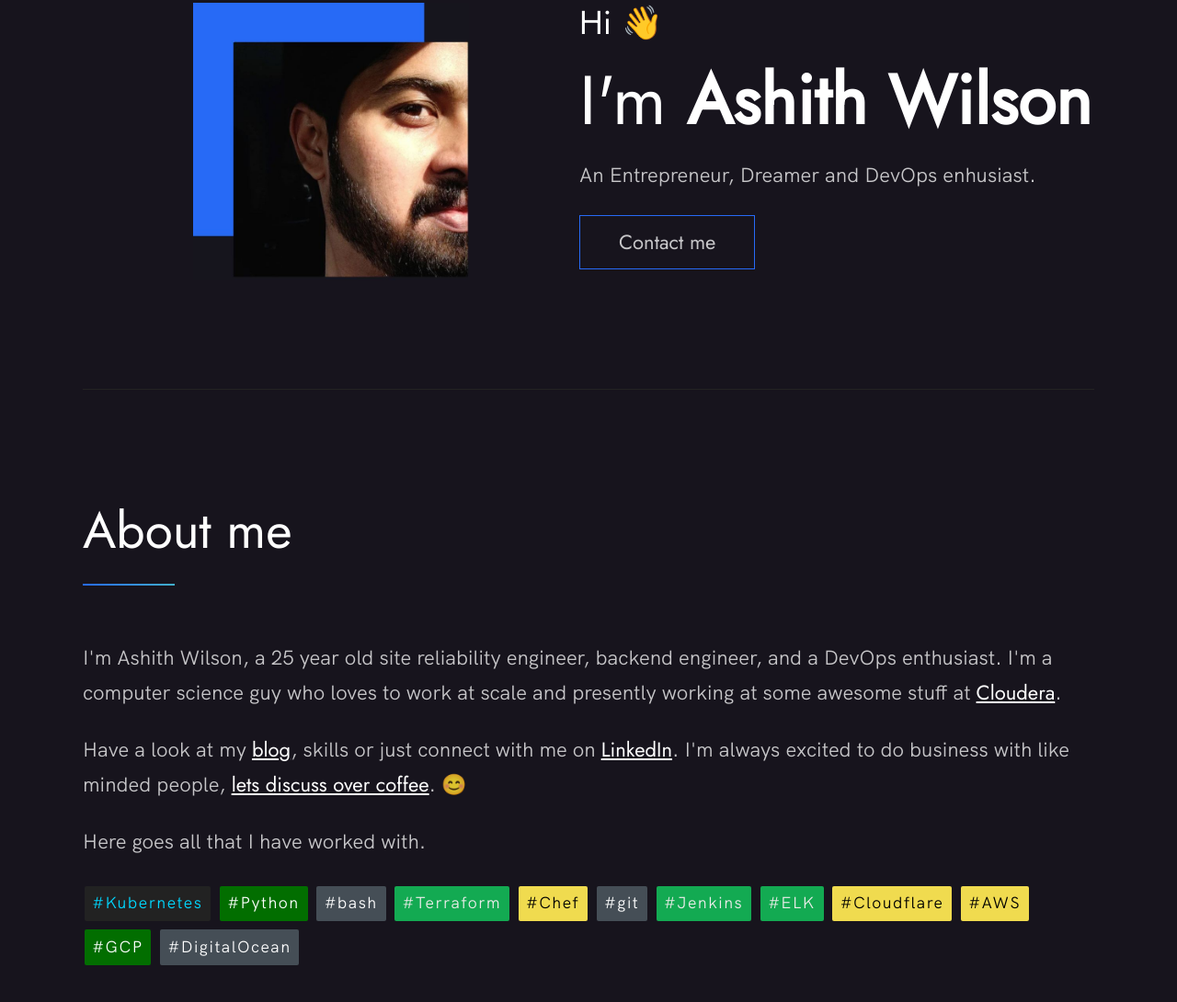
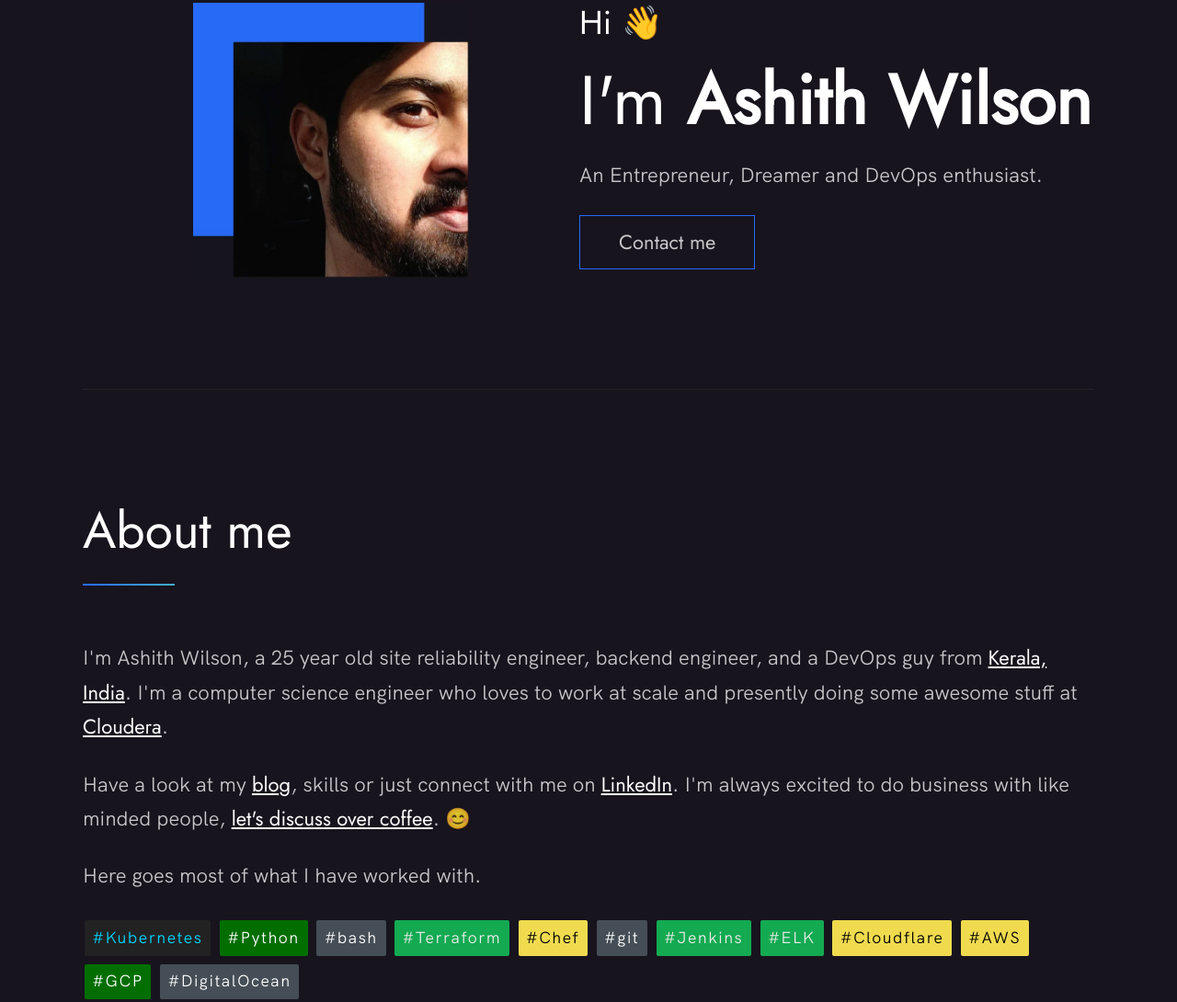
Before and after one commit to ashithwilson/ashithwilson.com, a plain HTML site: page docs/index.html in a window 1280 px wide. Shown: the part 234-1324 px from the top of the page at 92% size. Drawn offline with Linux system fonts and the light colour scheme.

Commit message:
fix: fix typos

```diff
--- a/docs/index.html
+++ b/docs/index.html
@@ -56,7 +56,7 @@
           <div class="banner-text">
             <h3>Hi 👋</h3>
             <h1 class="heading-primary">I'm <b>Ashith Wilson</b></h1>
-            <p class="subtitle">An Entrepreneur, Dreamer and DevOps enhusiast.</p>
+            <p class="subtitle">An Entrepreneur, Dreamer and DevOps enthusiast.</p>
             <a href="#contact" class="button button-orange">Contact me</a>
           </div>
         </div>
@@ -66,11 +66,11 @@
       <section id="about">
         <div class="container">
           <h2>About me</h2>
-          <p>I'm Ashith Wilson, a 25 year old site reliability engineer, backend engineer, and a DevOps enthusiast. I'm a computer science guy who loves to work at scale and presently working at some awesome stuff at <a href="https://www.cloudera.com/" target="_blank">Cloudera</a>.</p>
+          <p>I'm Ashith Wilson, a 25 year old site reliability engineer, backend engineer, and a DevOps guy from <a href="https://en.wikipedia.org/wiki/Kerala" target="_blank">Kerala, India</a>. I'm a computer science engineer who loves to work at scale and presently doing some awesome stuff at <a href="https://www.cloudera.com/" target="_blank">Cloudera</a>.</p>
           <p></p>
-            Have a look at my <a href="#blog">blog</a>, skills or just connect with me on <a href="https://linkedin.com/in/ashithwilson">LinkedIn</a>. I'm always excited to do business with like minded people, <a href="#contact">lets discuss over coffee</a>. 😊
+            Have a look at my <a href="#blogs">blog</a>, skills or just connect with me on <a href="https://linkedin.com/in/ashithwilson">LinkedIn</a>. I'm always excited to do business with like minded people, <a href="#contact">let's discuss over coffee</a>. 😊
           </p>
-          <p>Here goes all that I have worked with.</p>
+          <p>Here goes most of what I have worked with.</p>
           <div class="tags">
             <span class="tag tag-small tag-react">#Kubernetes</span>
             <span class="tag  tag-small tag-node">#Python</span>
@@ -122,7 +122,7 @@
             </figure>
             <div class="project-text">
               <h3>Deepslate</h3>
-              <p>A code pipeline out of python and bash to automate common webhosting tasks like log collecting and parsing</p>
+              <p>A code pipeline out of python and bash to automate common webhosting tasks like log collecting and parsing.</p>
               <div class="project-links">
                 <a
                   href="https://github.com/ashithwilson/deepslate"
```
